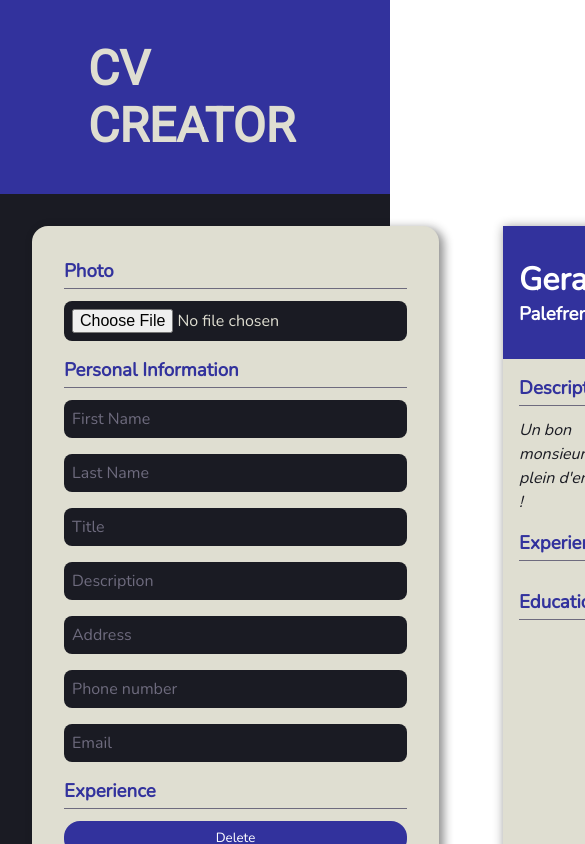
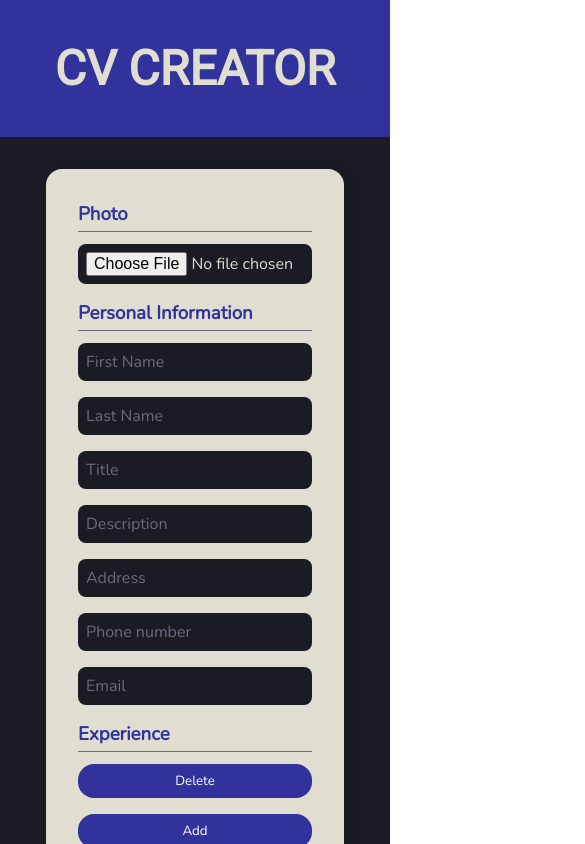
Before and after one commit to Cemus/cv-creator, a React (Vite) app: page / in a window 390 px wide. Shown: the top 844 px of the page, 585 px wide, since content can reach past the window. Built offline with nearby package versions, Linux system fonts and the light colour scheme.

Commit message:
Add responsive design

```diff
--- a/src/App.css
+++ b/src/App.css
@@ -19,3 +19,10 @@
   justify-content: space-evenly;
   background-color: var(--darkShades);
 }
+
+@media screen and (max-width: 768px) {
+  .global-container {
+    flex-direction: column;
+    align-items: center;
+  }
+}
--- a/src/styles/DisplayCV.css
+++ b/src/styles/DisplayCV.css
@@ -108,3 +108,9 @@ aside {
   line-height: 1.5rem;
   color: var(--darkShades);
 }
+
+@media screen and (max-width: 768px) {
+  .cv--container {
+    width: 80vw;
+  }
+}
--- a/src/styles/Form.css
+++ b/src/styles/Form.css
@@ -54,3 +54,14 @@ input::placeholder {
   color: white;
   cursor: pointer;
 }
+
+@media screen and (max-width: 768px) {
+  .form--container {
+    max-width: 80vw;
+    align-content: center;
+    justify-content: center;
+  }
+  form {
+    max-width: 60vw;
+  }
+}
--- a/src/styles/Header.css
+++ b/src/styles/Header.css
@@ -11,3 +11,10 @@ header {
   font-family: "Roboto", sans-serif;
   font-size: 3rem;
 }
+
+@media screen and (max-width: 768px) {
+  .title--header {
+    margin: 0;
+    text-align: center;
+  }
+}
```
